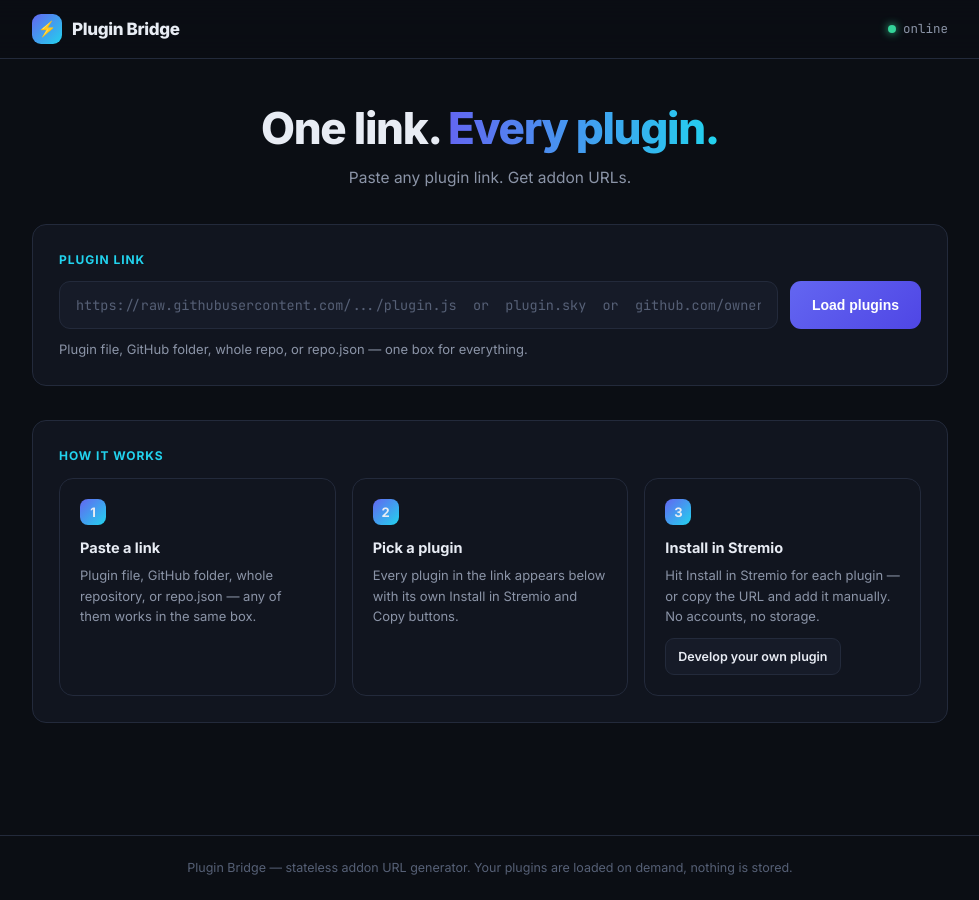
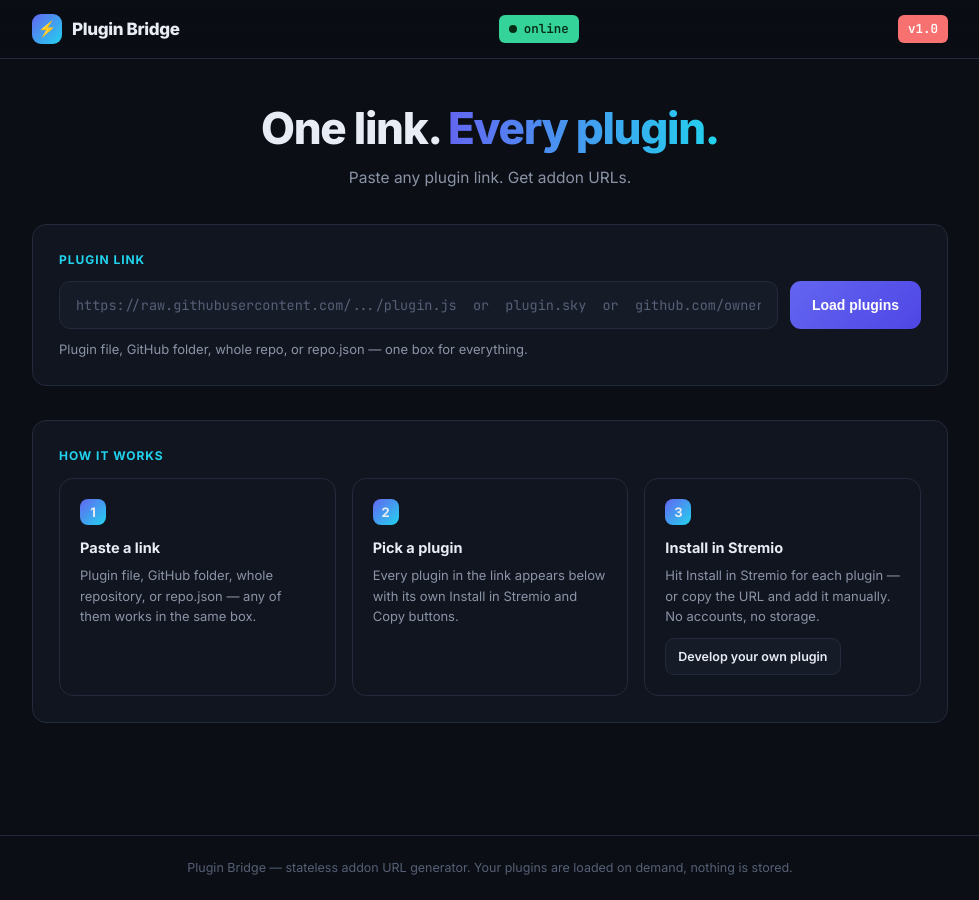
Before and after one commit to RoughGz/plugin-host, a website: page public/index.html in a window 1280 px wide. Shown: the whole page, without its empty margins (150-1129 px from the left). Drawn offline with Linux system fonts and the light colour scheme.

Commit message:
dashboard: version v1.0 badge (red box) beside online status (green box)

```diff
--- a/public/index.html
+++ b/public/index.html
@@ -84,6 +84,9 @@
         font-size: 12.5px;
         color: var(--muted);
         font-family: var(--mono);
+        padding: 4px 10px;
+        border-radius: 6px;
+        background: rgba(255, 255, 255, 0.06);
       }
       .status .dot {
         width: 8px;
@@ -91,9 +94,23 @@
         border-radius: 50%;
         background: var(--muted);
       }
+      .status.online {
+        background: var(--green);
+        color: #062b12;
+        font-weight: 600;
+      }
       .status.online .dot {
-        background: var(--green);
-        box-shadow: 0 0 8px var(--green);
+        background: #062b12;
+        box-shadow: none;
+      }
+      .version {
+        font-family: var(--mono);
+        font-size: 12.5px;
+        font-weight: 600;
+        padding: 4px 10px;
+        border-radius: 6px;
+        background: var(--red);
+        color: #fff;
       }
       main {
         max-width: 960px;
@@ -366,6 +383,7 @@
         <div class="status" id="status">
           <span class="dot"></span><span id="statusText">checking</span>
         </div>
+        <div class="version">v1.0</div>
       </div>
     </header>
     <main>
```
